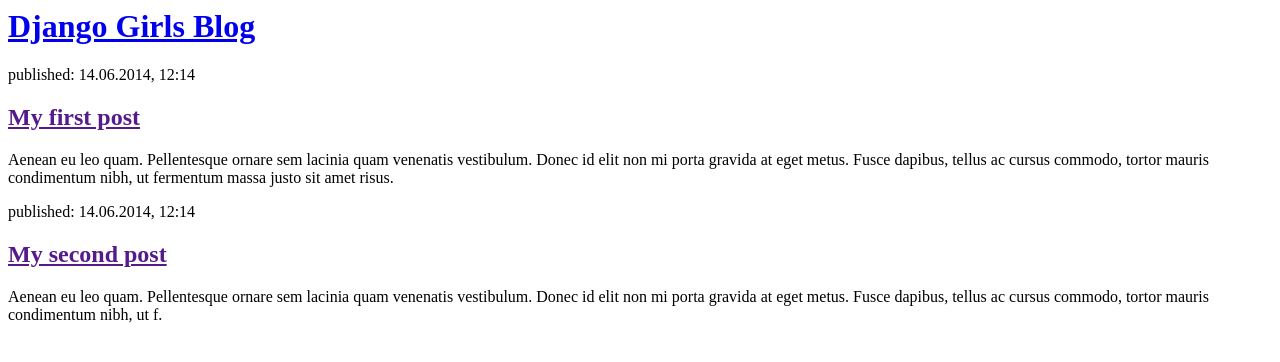
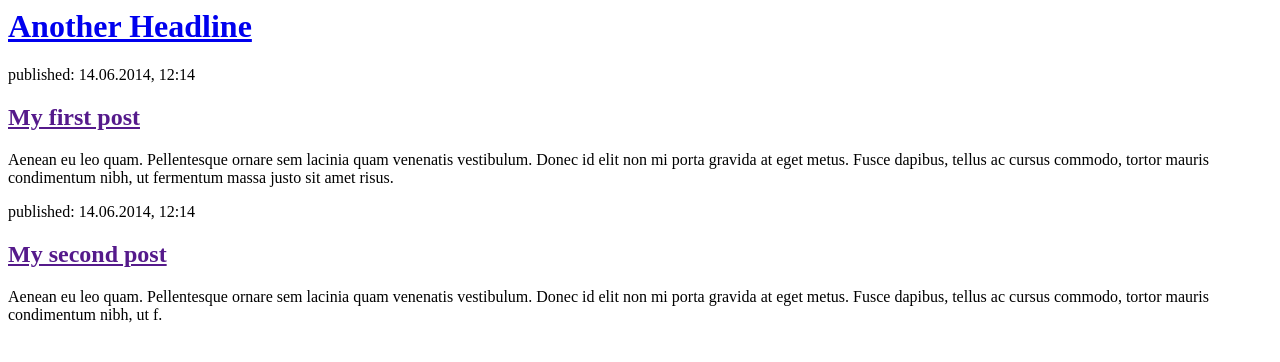
Before and after one commit to simonthb/python-dev-blog, a Django app: page / in a window 1280 px wide. Shown: the top 362 px of the page. Run offline with Django 3.2, Linux system fonts and the light colour scheme.

Commit message:
Update post_list.html
This is my first GitHub Desktop commit. Pretty easy to use. I've just changed the headlines in the HTML template.

```diff
--- a/blog/templates/blog/post_list.html
+++ b/blog/templates/blog/post_list.html
@@ -1,10 +1,10 @@
 <html>
     <head>
-        <title>Django Girls blog</title>
+        <title>Template for the dev blog</title>
     </head>
     <body>
         <div>
-            <h1><a href="/">Django Girls Blog</a></h1>
+            <h1><a href="/">Another Headline</a></h1>
         </div>
 
         <div>
```
